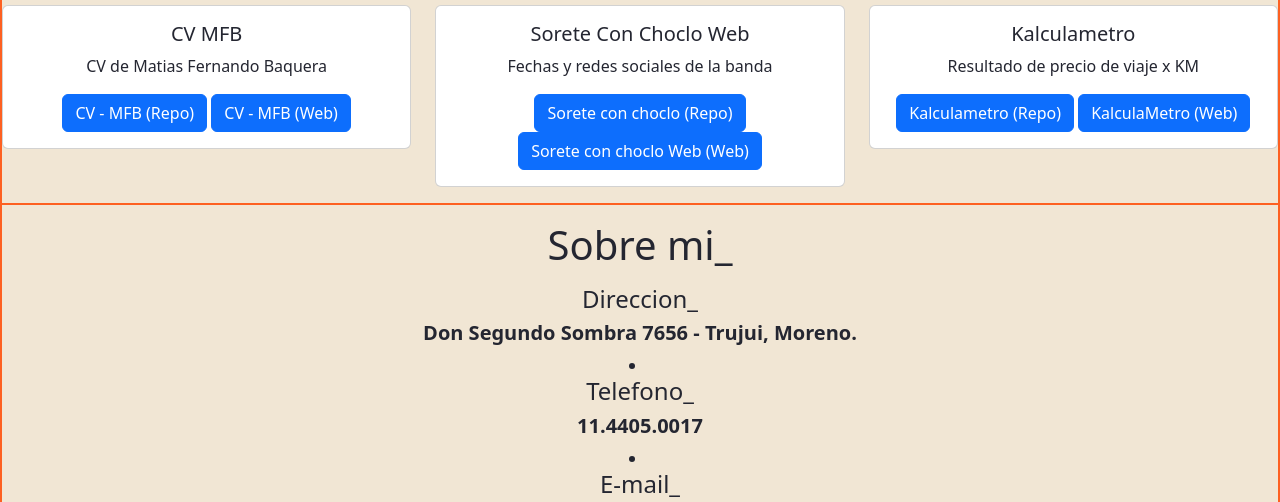
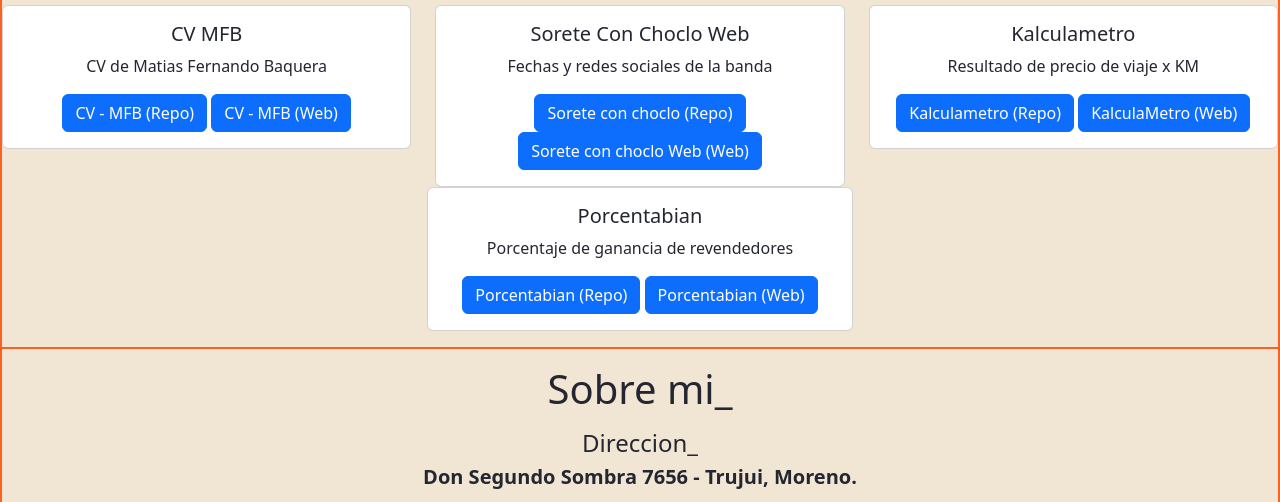
Before and after one commit to Ciroce/CV, a plain HTML site: page index.html in a window 1280 px wide. Shown: the part 1638-2140 px from the top of the page. Drawn offline with nearby package versions, Linux system fonts and the light colour scheme; a web font is replaced by a local one.

Commit message:
Update index.html

```diff
--- a/index.html
+++ b/index.html
@@ -224,7 +224,18 @@
                             </div>
                         </div>
                     </div>
-
+                    <div class="col-4">
+                        <div class="card">
+                            <div class="card-body">
+                                <h5 class="card-title">Porcentabian</h5>
+                                <p class="card-text">Porcentaje de ganancia de revendedores</p>
+                                <a href="https://https://github.com/Ciroce/CannabianPerCEnt" class="btn btn-primary"
+                                    target="_blank">Porcentabian (Repo)</a>
+                                <a href="https://porcentabian.netlify.app/" class="btn btn-primary"
+                                    target="_blank">Porcentabian (Web)</a>
+                            </div>
+                        </div>
+                    </div>
                 </center>
                 <ul>
                     <div id="repo">
```
